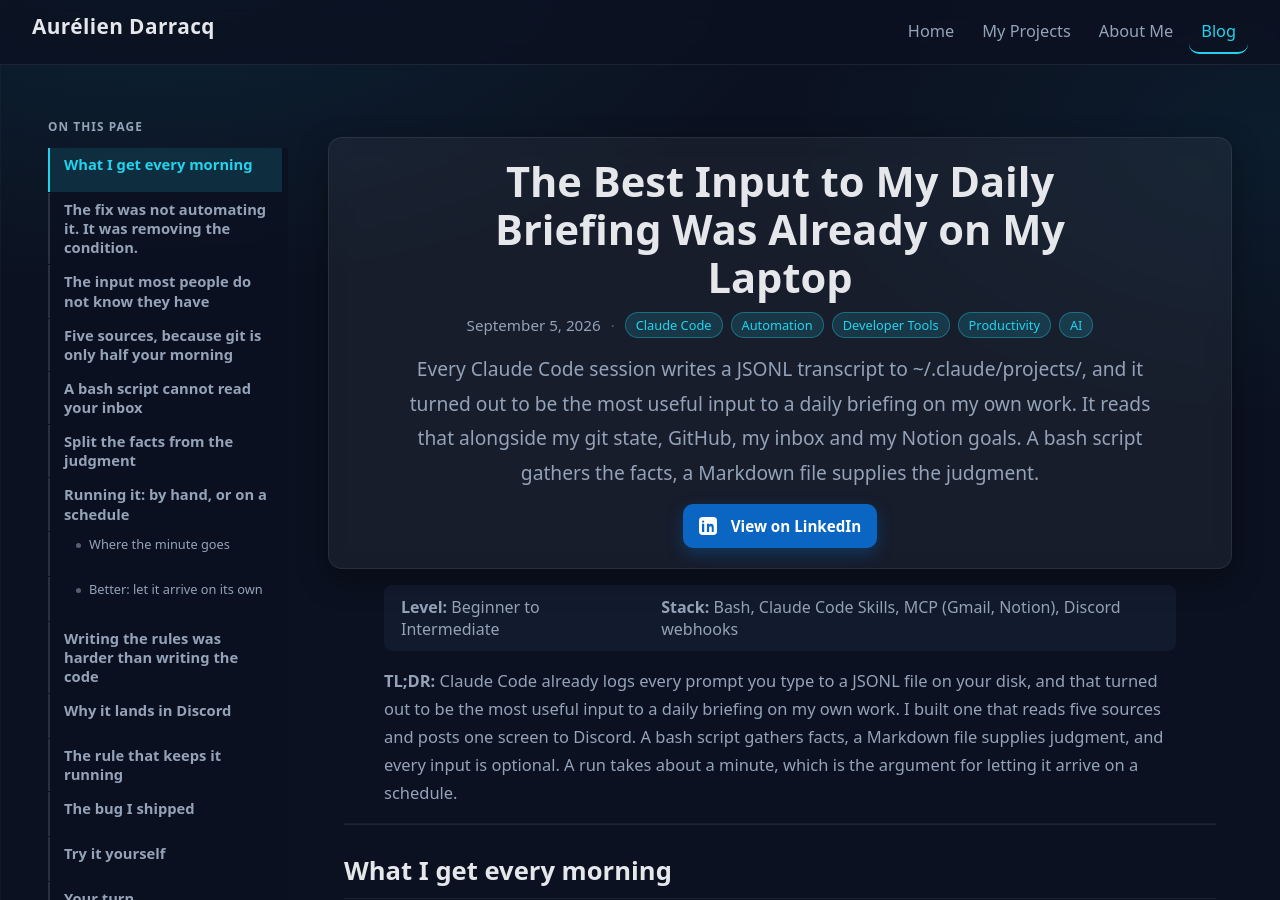
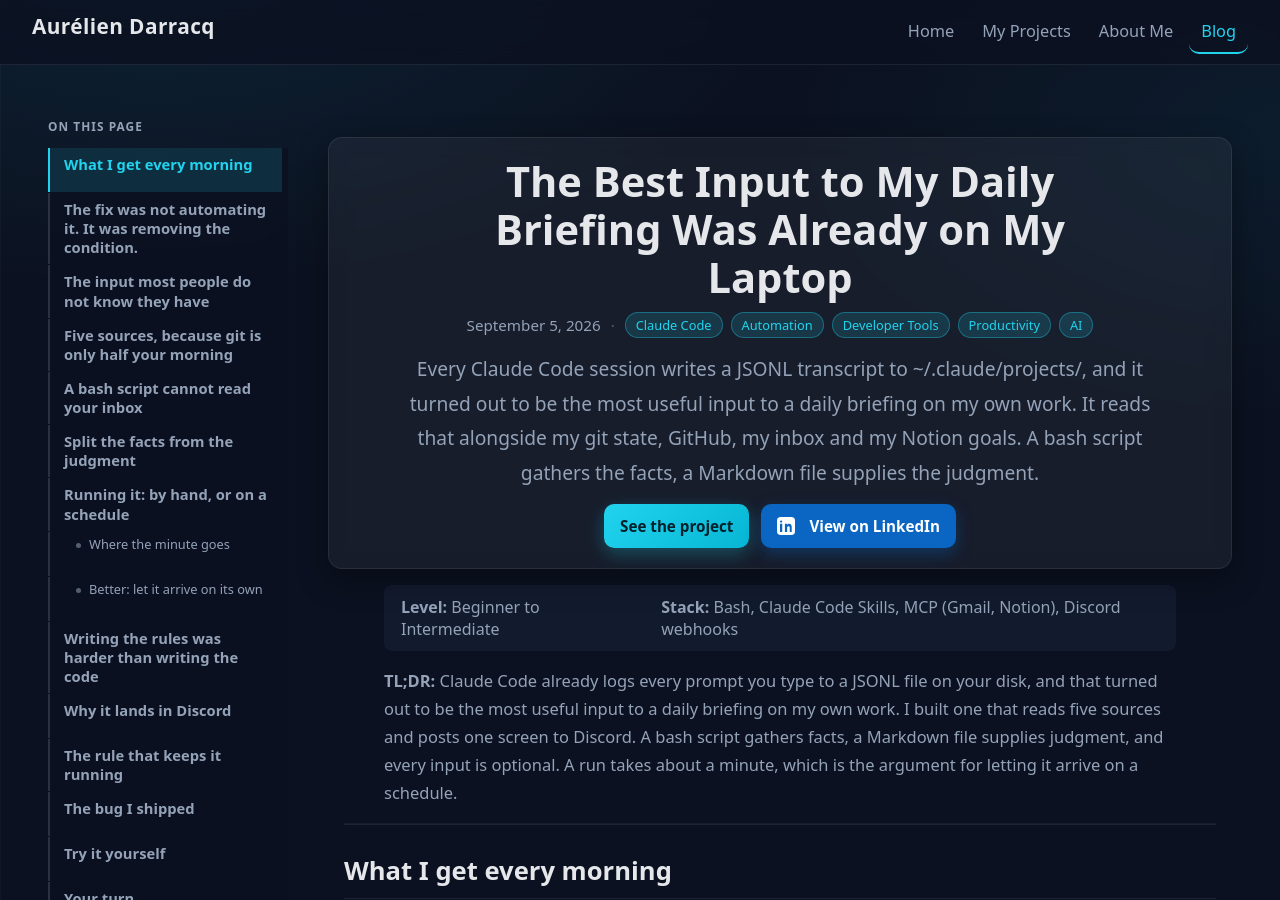
Before and after one commit to aurelpow/portofolio-website, a Jekyll site: the page built from _posts/2026-09-05-daily-briefing-claude-code-skill.md, in a window 1280 px wide and 900 px high. Built offline with Jekyll 4.4.1, drawn with Linux system fonts in a browser that asks for light colours.

Commit message:
[C042] : Link the briefing post to its project page from the top CTA
Send readers to /projects/claude-briefing/ first rather than straight to
GitHub, so the project page gets the traffic and the repo link stays where
it belongs at the end of the post.

Two supporting fixes in the CTA include, both needed to make an internal
link work there at all:

- Run link URLs through relative_url. It passes absolute URLs through
  untouched and prepends the baseurl to site-internal paths, so a
  "/projects/..." link no longer 404s in production. Internal links also
  stay in the same tab instead of forcing a new one.
- Skip entries whose url is empty. The Spark AQE post carries url: "" for a
  LinkedIn share that never happened, which rendered a button going nowhere.

```diff
--- a/_includes/cta-buttons.html
+++ b/_includes/cta-buttons.html
@@ -5,8 +5,21 @@
   <div class="project-cta">
     {%- if links -%}
       {%- for item in links -%}
+        {%- comment -%}
+        Skip entries with no URL. A post that has not been shared yet leaves
+        url: "" in its front matter, which used to render a dead button.
+        {%- endcomment -%}
+        {%- if item.url == nil or item.url == '' -%}{%- continue -%}{%- endif -%}
         {%- assign kind = item.kind | default: 'external' -%}
-        <a class="btn btn-{{ kind }}" href="{{ item.url }}" target="_blank" rel="noopener">
+        {%- comment -%}
+        relative_url passes absolute URLs through untouched and prepends the
+        baseurl to site-internal paths, so one filter serves both. Without it a
+        "/projects/..." link 404s in production, where baseurl is non-empty.
+        Internal links also stay in the same tab.
+        {%- endcomment -%}
+        {%- assign is_external = false -%}
+        {%- if item.url contains '://' -%}{%- assign is_external = true -%}{%- endif -%}
+        <a class="btn btn-{{ kind }}" href="{{ item.url | relative_url }}"{% if is_external %} target="_blank" rel="noopener"{% endif %}>
           {%- case kind -%}
             {%- when 'linkedin' -%}
               <svg aria-hidden="true" viewBox="0 0 24 24" width="18" height="18" style="margin-right:6px">
--- a/_posts/2026-09-05-daily-briefing-claude-code-skill.md
+++ b/_posts/2026-09-05-daily-briefing-claude-code-skill.md
@@ -4,6 +4,9 @@
 date: 2026-09-05
 summary: "Every Claude Code session writes a JSONL transcript to ~/.claude/projects/, and it turned out to be the most useful input to a daily briefing on my own work. It reads that alongside my git state, GitHub, my inbox and my Notion goals. A bash script gathers the facts, a Markdown file supplies the judgment."
 links:
+  - label: "See the project"
+    url: "/projects/claude-briefing/"
+    kind: primary
   - label: "View on LinkedIn"
     url: "https://www.linkedin.com/in/aurelien-darracq/"
     kind: linkedin
```
